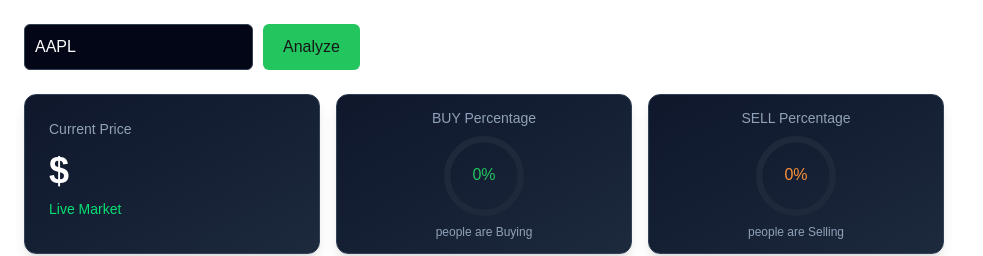
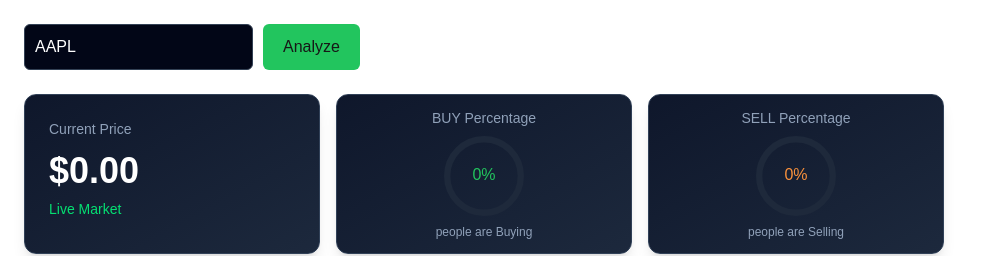
Before and after one commit to arghadeep2508/AlphaScanAI, a Next.js app in the folder frontend/: page / in a window 1280 px wide. Shown: the top 256 px of the page, without its empty margins (0-983 px from the left). Built offline with nearby package versions, Linux system fonts and the light colour scheme.

Commit message:
Update page.tsx

```diff
--- a/frontend/app/page.tsx
+++ b/frontend/app/page.tsx
@@ -48,11 +48,14 @@
       setSymbol(ticker);
 
     } catch (err) {
+
       console.error("API request failed:", err);
+
     } finally {
+
       setLoading(false);
+
     }
-
   };
 
   const buyPercent =
@@ -75,12 +78,16 @@
       {/* Dashboard Cards */}
       <div className="grid grid-cols-4 gap-4 mt-6">
 
-        <PriceCard price={price} />
+        {/* Current Price */}
+        <PriceCard price={price ?? 0} />
 
+        {/* BUY Gauge */}
         <BuyGauge value={buyPercent} />
 
+        {/* SELL Gauge */}
         <SellGauge value={sellPercent} />
 
+        {/* AI Prediction */}
         <PredictionCard prediction={prediction} />
 
       </div>
```
